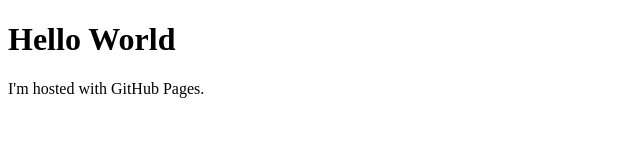
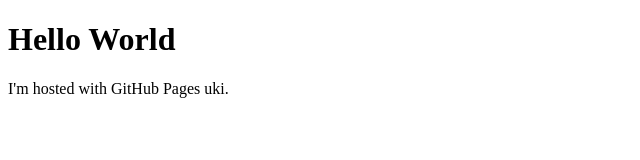
Before and after one commit to kabukabu5go/kabukabu5go.github.io, a plain HTML site: page index.html in a window 1280 px wide. Shown: the full height of the page, 0-640 px from the left. Drawn offline with Linux system fonts and the light colour scheme.

Commit message:
Update index.html

```diff
--- a/index.html
+++ b/index.html
@@ -2,7 +2,7 @@
 <html>
 <body>
 <h1>Hello World</h1>
-<p>I'm hosted with GitHub Pages.</p>
+<p>I'm hosted with GitHub Pages uki.</p>
 <script type="text/javascript">alert('Hello World');</script>
 </body>
 </html>
```
